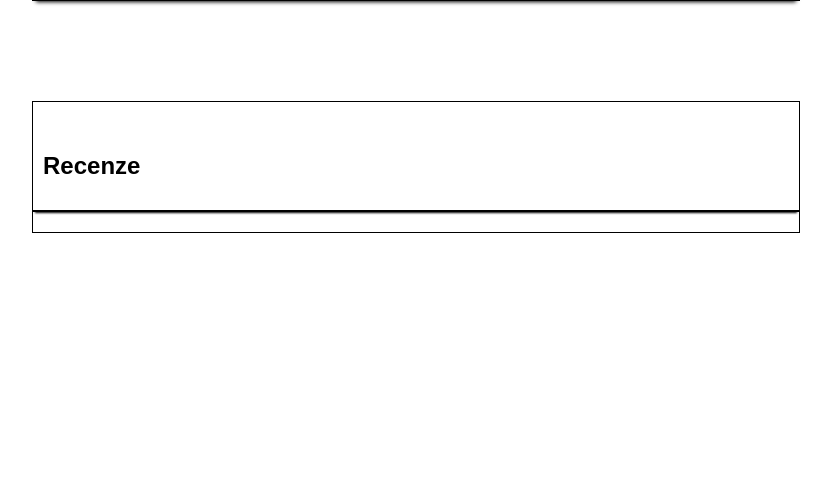
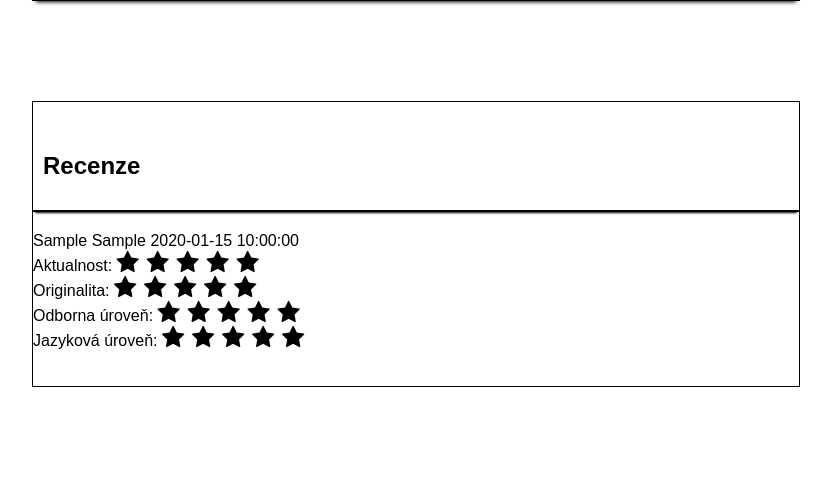
Before and after one commit to Tutislav/Softwarovi-inzenyri-xD, a PHP site: page /clanek.php?id=1 in a window 1280 px wide. Shown: the part 446-933 px from the top of the page, without its empty margins (224-1055 px from the left). Before the commit the page ends 679 px from the top, so only its background shows below. Run offline with PHP 8.4, Linux system fonts and the light colour scheme; the visitor is signed in with stand-in values (Sample User, id 1); tables that the repository leaves empty hold one stand-in row (values such as "Sample post"); data that the repository does not hold is empty; a stand-in replaces the project's code that opens the database connection.

Commit message:
Update clanek.php

```diff
--- a/projekt/clanek.php
+++ b/projekt/clanek.php
@@ -86,7 +86,7 @@
 		//pokud je člověk autor zobraz toho
 			echo "<h2>Recenze</h2>";
 			require("backend/connect.php"); //možná smazat druhej require?
-			$sql = "SELECT jmeno, prijmeni, id_recenze, h_aktualnost, h_originalita, h_odborna_uroven, h_jazykova_uroven, zpristupnena, stav, recenze_text, datum_splneni FROM recenze JOIN uzivatel ON recenze.id_recenzenta=uzivatel.id_uzivatele JOIN prispevek ON recenze.id_prispevku=prispevek.id_prispevku OIN ukol ON recenze.id_ukolu=ukol.id_ukolu WHERE recenze.id_prispevku=".$id." AND zpristupnena=1; ";
+			$sql = "SELECT jmeno, prijmeni, id_recenze, h_aktualnost, h_originalita, h_odborna_uroven, h_jazykova_uroven, zpristupnena, stav, recenze_text, datum_splneni FROM recenze JOIN uzivatel ON recenze.id_recenzenta=uzivatel.id_uzivatele JOIN prispevek ON recenze.id_prispevku=prispevek.id_prispevku JOIN ukol ON recenze.id_ukolu=ukol.id_ukolu WHERE recenze.id_prispevku=".$id." AND zpristupnena=1; ";
 			$result = $conn->query($sql);
 			if ($result->num_rows > 0) {
 				while($row = $result->fetch_assoc()) {
```
